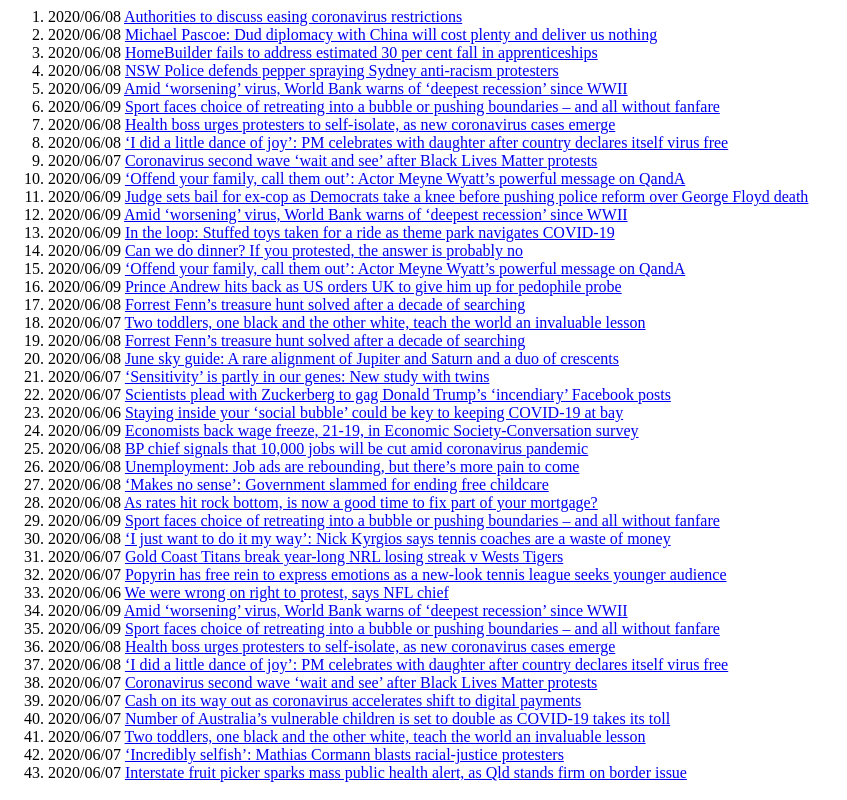
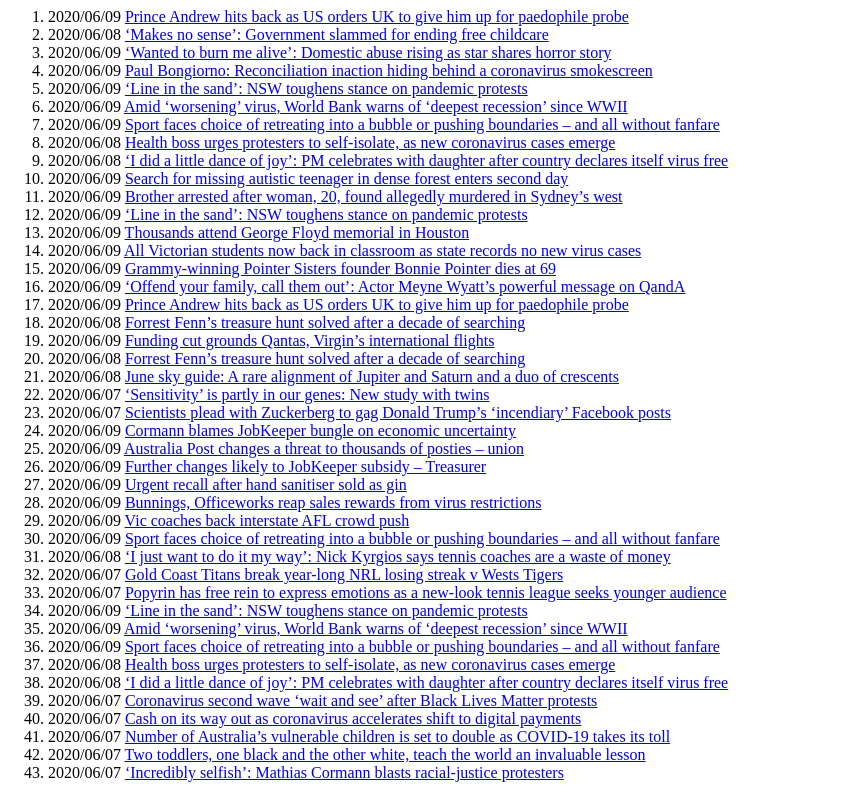
Before and after one commit to gmanandhar/news_Update_Detector, a Python web app: template app/templates/filterNews.html in a window 1280 px wide. Shown: the whole page, without its empty margins (0-847 px from the left). Run offline with Jinja, Linux system fonts and the light colour scheme; the template is opened without the code that fills it, so the values that code supplies are empty.

Commit message:
Change on log file

```diff
--- a/app/db/module.py
+++ b/app/db/module.py
@@ -6,7 +6,7 @@
 
     #  Method to create table
     def createTable(self):
-        qry = "CREATE TABLE news (NID int NOT NULL AUTO_INCREMENT ,date VARCHAR(80), time VARCHAR(80), website_name VARCHAR(255), URL VARCHAR(255), content VARCHAR(255),PRIMARY KEY (NID)) "
+        qry = "CREATE TABLE news (NID int NOT NULL AUTO_INCREMENT,date VARCHAR(80), time VARCHAR(80), website_name VARCHAR(255), URL VARCHAR(255), content VARCHAR(255),PRIMARY KEY (NID)) "
         self._db_connect.query('CREATE',qry)
         self._db_connect.__del__()
 
--- a/app/lib/logger.py
+++ b/app/lib/logger.py
@@ -5,7 +5,7 @@
 
 # Method for maintaining Log files
 def set_log(filename):
-    logging.basicConfig(filename,level=logging.INFO)
+    logging.basicConfig(filename=filename,level=logging.INFO)
 
 # Method to write error on file
 def log(e:Exception):
--- a/app/templates/filterNews.html
+++ b/app/templates/filterNews.html
@@ -2,39 +2,40 @@
         <html>
         <head><title>News Update Detector</title></head>
         <body>
-        <ol><li>2020/06/08 <a href='https://thenewdaily.com.au/news/national/2020/06/08/easing-coronavirus-restrictions/' target='_blank'>Authorities to discuss easing coronavirus restrictions</a></li>
-<li>2020/06/08 <a href='https://thenewdaily.com.au/news/national/2020/06/08/china-australia-investment-diplomacy/' target='_blank'>Michael Pascoe: Dud diplomacy with China will cost plenty and deliver us nothing</a></li>
-<li>2020/06/08 <a href='https://thenewdaily.com.au/finance/finance-news/2020/06/08/home-builder-apprenticeships/' target='_blank'>HomeBuilder fails to address estimated 30 per cent fall in apprenticeships</a></li>
-<li>2020/06/08 <a href='https://thenewdaily.com.au/news/national/2020/06/08/sydney-protests-pepper-spray/' target='_blank'>NSW Police defends pepper spraying Sydney anti-racism protesters</a></li>
+        <ol><li>2020/06/09 <a href='https://thenewdaily.com.au/entertainment/celebrity/royal/2020/06/09/prince-andrew-us-epstein-statement/' target='_blank'>Prince Andrew hits back as US orders UK to give him up for paedophile probe</a></li>
+<li>2020/06/08 <a href='https://thenewdaily.com.au/finance/finance-news/2020/06/08/free-childcare-ends-australia/' target='_blank'>‘Makes no sense’: Government slammed for ending free childcare</a></li>
+<li>2020/06/09 <a href='https://thenewdaily.com.au/news/national/2020/06/09/domestic-violence-coronavirus/' target='_blank'>‘Wanted to burn me alive’: Domestic abuse rising as star shares horror story</a></li>
+<li>2020/06/09 <a href='https://thenewdaily.com.au/news/2020/06/09/paul-bongiorno-reconciliation-inaction/' target='_blank'>Paul Bongiorno: Reconciliation inaction hiding behind a coronavirus smokescreen</a></li>
+<li>2020/06/09 <a href='https://thenewdaily.com.au/news/coronavirus/2020/06/09/nsw-protests-virus-illegal/' target='_blank'>‘Line in the sand’: NSW toughens stance on pandemic protests</a></li>
 <li>2020/06/09 <a href='https://thenewdaily.com.au/news/world/2020/06/09/coronavirus-infections-recession/' target='_blank'>Amid ‘worsening’ virus, World Bank warns of ‘deepest recession’ since WWII</a></li>
 <li>2020/06/09 <a href='https://thenewdaily.com.au/news/coronavirus/2020/06/09/sport-faces-choice-of-retreating-into-a-bubble-or-pushing-boundaries-and-all-without-fanfare/' target='_blank'>Sport faces choice of retreating into a bubble or pushing boundaries – and all without fanfare</a></li>
 <li>2020/06/08 <a href='https://thenewdaily.com.au/news/coronavirus/2020/06/08/coronavirus-protest-self-isolate/' target='_blank'>Health boss urges protesters to self-isolate, as new coronavirus cases emerge</a></li>
 <li>2020/06/08 <a href='https://thenewdaily.com.au/news/coronavirus/2020/06/08/new-zealand-covid-19-free/' target='_blank'>‘I did a little dance of joy’: PM celebrates with daughter after country declares itself virus free</a></li>
-<li>2020/06/07 <a href='https://thenewdaily.com.au/news/national/2020/06/07/coronavirus-after-black-lives-matter-protests/' target='_blank'>Coronavirus second wave ‘wait and see’ after Black Lives Matter protests</a></li>
+<li>2020/06/09 <a href='https://thenewdaily.com.au/news/2020/06/09/william-callaghan-autistic-teenager-mt-disappointment/' target='_blank'>Search for missing autistic teenager in dense forest enters second day</a></li>
+<li>2020/06/09 <a href='https://thenewdaily.com.au/news/crime-news/2020/06/09/gabriella-delaney-brother-murder/' target='_blank'>Brother arrested after woman, 20, found allegedly murdered in Sydney’s west</a></li>
+<li>2020/06/09 <a href='https://thenewdaily.com.au/news/coronavirus/2020/06/09/nsw-protests-virus-illegal/' target='_blank'>‘Line in the sand’: NSW toughens stance on pandemic protests</a></li>
+<li>2020/06/09 <a href='https://thenewdaily.com.au/news/2020/06/09/george-floyd-houston-memorial/' target='_blank'>Thousands attend George Floyd memorial in Houston</a></li>
+<li>2020/06/09 <a href='https://thenewdaily.com.au/news/state/vic/2020/06/09/victorian-students-return-coronavirus/' target='_blank'>All Victorian students now back in classroom as state records no new virus cases</a></li>
+<li>2020/06/09 <a href='https://thenewdaily.com.au/entertainment/music/2020/06/09/pointer-sisters-founder-bonnie-pointer-dies/' target='_blank'>Grammy-winning Pointer Sisters founder Bonnie Pointer dies at 69</a></li>
 <li>2020/06/09 <a href='https://thenewdaily.com.au/entertainment/people-entertainment/2020/06/09/meyne-wyatt-indigenous-speech/' target='_blank'>‘Offend your family, call them out’: Actor Meyne Wyatt’s powerful message on QandA</a></li>
-<li>2020/06/09 <a href='https://thenewdaily.com.au/news/world/us-news/2020/06/09/george-floyd-accused-policeman-bail/' target='_blank'>Judge sets bail for ex-cop as Democrats take a knee before pushing police reform over George Floyd death</a></li>
-<li>2020/06/09 <a href='https://thenewdaily.com.au/news/world/2020/06/09/coronavirus-infections-recession/' target='_blank'>Amid ‘worsening’ virus, World Bank warns of ‘deepest recession’ since WWII</a></li>
-<li>2020/06/09 <a href='https://thenewdaily.com.au/news/good-news/2020/06/09/rollercoaster/' target='_blank'>In the loop: Stuffed toys taken for a ride as theme park navigates COVID-19</a></li>
-<li>2020/06/09 <a href='https://thenewdaily.com.au/news/national/2020/06/09/blm-protest/' target='_blank'>Can we do dinner? If you protested, the answer is probably no</a></li>
-<li>2020/06/09 <a href='https://thenewdaily.com.au/entertainment/people-entertainment/2020/06/09/meyne-wyatt-indigenous-speech/' target='_blank'>‘Offend your family, call them out’: Actor Meyne Wyatt’s powerful message on QandA</a></li>
-<li>2020/06/09 <a href='https://thenewdaily.com.au/entertainment/celebrity/royal/2020/06/09/prince-andrew-us-epstein-statement/' target='_blank'>Prince Andrew hits back as US orders UK to give him up for pedophile probe</a></li>
+<li>2020/06/09 <a href='https://thenewdaily.com.au/entertainment/celebrity/royal/2020/06/09/prince-andrew-us-epstein-statement/' target='_blank'>Prince Andrew hits back as US orders UK to give him up for paedophile probe</a></li>
 <li>2020/06/08 <a href='https://thenewdaily.com.au/life/travel/2020/06/08/forrest-fenn-treasure-found/' target='_blank'>Forrest Fenn’s treasure hunt solved after a decade of searching</a></li>
-<li>2020/06/07 <a href='https://thenewdaily.com.au/news/world/us-news/2020/06/07/black-white-tots-pals/' target='_blank'>Two toddlers, one black and the other white, teach the world an invaluable lesson</a></li>
+<li>2020/06/09 <a href='https://thenewdaily.com.au/life/travel/2020/06/09/qantas-virgin-international-grounded/' target='_blank'>Funding cut grounds Qantas, Virgin’s international flights</a></li>
 <li>2020/06/08 <a href='https://thenewdaily.com.au/life/travel/2020/06/08/forrest-fenn-treasure-found/' target='_blank'>Forrest Fenn’s treasure hunt solved after a decade of searching</a></li>
 <li>2020/06/08 <a href='https://thenewdaily.com.au/life/2020/06/08/june-sky-guide/' target='_blank'>June sky guide: A rare alignment of Jupiter and Saturn and a duo of crescents</a></li>
 <li>2020/06/07 <a href='https://thenewdaily.com.au/life/relationships/2020/06/07/sensitivity-genetetics/' target='_blank'>‘Sensitivity’ is partly in our genes: New study with twins</a></li>
 <li>2020/06/07 <a href='https://thenewdaily.com.au/news/world/us-news/2020/06/07/facebook-trump-gag-demand/' target='_blank'>Scientists plead with Zuckerberg to gag Donald Trump’s ‘incendiary’ Facebook posts</a></li>
-<li>2020/06/06 <a href='https://thenewdaily.com.au/life/science/2020/06/06/social-bubbles/' target='_blank'>Staying inside your ‘social bubble’ could be key to keeping COVID-19 at bay</a></li>
-<li>2020/06/09 <a href='https://thenewdaily.com.au/finance/work/2020/06/09/minimum-wage-economist-survey/' target='_blank'>Economists back wage freeze, 21-19, in Economic Society-Conversation survey</a></li>
-<li>2020/06/08 <a href='https://thenewdaily.com.au/finance/finance-news/2020/06/08/bp-cut-10000-jobs-coronavirus/' target='_blank'>BP chief signals that 10,000 jobs will be cut amid coronavirus pandemic</a></li>
-<li>2020/06/08 <a href='https://thenewdaily.com.au/finance/work/2020/06/08/job-ads-grow-coronavirus/' target='_blank'>Unemployment: Job ads are rebounding, but there’s more pain to come</a></li>
-<li>2020/06/08 <a href='https://thenewdaily.com.au/finance/finance-news/2020/06/08/free-childcare-ends-australia/' target='_blank'>‘Makes no sense’: Government slammed for ending free childcare</a></li>
-<li>2020/06/08 <a href='https://thenewdaily.com.au/finance/property/2020/06/08/fixed-home-loan-interest-rates/' target='_blank'>As rates hit rock bottom, is now a good time to fix part of your mortgage?</a></li>
+<li>2020/06/09 <a href='https://thenewdaily.com.au/finance/finance-news/2020/06/09/cormann-defends-jobkeeper-bungle/' target='_blank'>Cormann blames JobKeeper bungle on economic uncertainty</a></li>
+<li>2020/06/09 <a href='https://thenewdaily.com.au/finance/work/2020/06/09/australia-post-posties-parcels/' target='_blank'>Australia Post changes a threat to thousands of posties – union</a></li>
+<li>2020/06/09 <a href='https://thenewdaily.com.au/finance/work/2020/06/09/jobkeeper-review-josh-frydenberg/' target='_blank'>Further changes likely to JobKeeper subsidy – Treasurer</a></li>
+<li>2020/06/09 <a href='https://thenewdaily.com.au/finance/consumer/2020/06/09/apollo-bay-distillery-gin-sanitiser/' target='_blank'>Urgent recall after hand sanitiser sold as gin</a></li>
+<li>2020/06/09 <a href='https://thenewdaily.com.au/finance/consumer/2020/06/09/bunnings-officeworks-virus-sales/' target='_blank'>Bunnings, Officeworks reap sales rewards from virus restrictions</a></li>
+<li>2020/06/09 <a href='https://thenewdaily.com.au/sport/afl/2020/06/09/afl-crowds-adelaide-coach-support/' target='_blank'>Vic coaches back interstate AFL crowd push</a></li>
 <li>2020/06/09 <a href='https://thenewdaily.com.au/news/coronavirus/2020/06/09/sport-faces-choice-of-retreating-into-a-bubble-or-pushing-boundaries-and-all-without-fanfare/' target='_blank'>Sport faces choice of retreating into a bubble or pushing boundaries – and all without fanfare</a></li>
 <li>2020/06/08 <a href='https://thenewdaily.com.au/sport/2020/06/08/nick-kyrgios-coaches-waste-of-money/' target='_blank'>‘I just want to do it my way’: Nick Kyrgios says tennis coaches are a waste of money</a></li>
 <li>2020/06/07 <a href='https://thenewdaily.com.au/sport/rugby-league/2020/06/07/gold-coast-titans-break-nrl-losing-streak/' target='_blank'>Gold Coast Titans break year-long NRL losing streak v Wests Tigers</a></li>
 <li>2020/06/07 <a href='https://thenewdaily.com.au/sport/tennis/2020/06/07/popyrin-free-rein-tennis-league/' target='_blank'>Popyrin has free rein to express emotions as a new-look tennis league seeks younger audience</a></li>
-<li>2020/06/06 <a href='https://thenewdaily.com.au/sport/2020/06/06/we-were-wrong-on-right-to-protest-says-nfl-chief/' target='_blank'>We were wrong on right to protest, says NFL chief</a></li>
+<li>2020/06/09 <a href='https://thenewdaily.com.au/news/coronavirus/2020/06/09/nsw-protests-virus-illegal/' target='_blank'>‘Line in the sand’: NSW toughens stance on pandemic protests</a></li>
 <li>2020/06/09 <a href='https://thenewdaily.com.au/news/world/2020/06/09/coronavirus-infections-recession/' target='_blank'>Amid ‘worsening’ virus, World Bank warns of ‘deepest recession’ since WWII</a></li>
 <li>2020/06/09 <a href='https://thenewdaily.com.au/news/coronavirus/2020/06/09/sport-faces-choice-of-retreating-into-a-bubble-or-pushing-boundaries-and-all-without-fanfare/' target='_blank'>Sport faces choice of retreating into a bubble or pushing boundaries – and all without fanfare</a></li>
 <li>2020/06/08 <a href='https://thenewdaily.com.au/news/coronavirus/2020/06/08/coronavirus-protest-self-isolate/' target='_blank'>Health boss urges protesters to self-isolate, as new coronavirus cases emerge</a></li>
@@ -44,7 +45,6 @@
 <li>2020/06/07 <a href='https://thenewdaily.com.au/news/coronavirus/2020/06/07/coronavirus-children-childcare/' target='_blank'>Number of Australia’s vulnerable children is set to double as COVID-19 takes its toll</a></li>
 <li>2020/06/07 <a href='https://thenewdaily.com.au/news/world/us-news/2020/06/07/black-white-tots-pals/' target='_blank'>Two toddlers, one black and the other white, teach the world an invaluable lesson</a></li>
 <li>2020/06/07 <a href='https://thenewdaily.com.au/news/politics/2020/06/07/cormann-slams-blm-protesters/' target='_blank'>‘Incredibly selfish’: Mathias Cormann blasts racial-justice protesters</a></li>
-<li>2020/06/07 <a href='https://thenewdaily.com.au/news/national/2020/06/07/coronavirus-queensland-fruit-picker/' target='_blank'>Interstate fruit picker sparks mass public health alert, as Qld stands firm on border issue</a></li>
 </ol>
         </body>
         </html>
--- a/main.py
+++ b/main.py
@@ -1,4 +1,4 @@
-from app.db import connection
+
 
 from app.lib import logger
 from app.lib import scrap
@@ -8,7 +8,7 @@
 
 if __name__ == '__main__':
    #Define Log location
-   #logger.set_log('app/templates/error.log')
+   logger.set_log('app/templates/error.log')
 
    #SSL and HTTP issue for MAC
    if str(sys.platform) == 'darwin':
```
